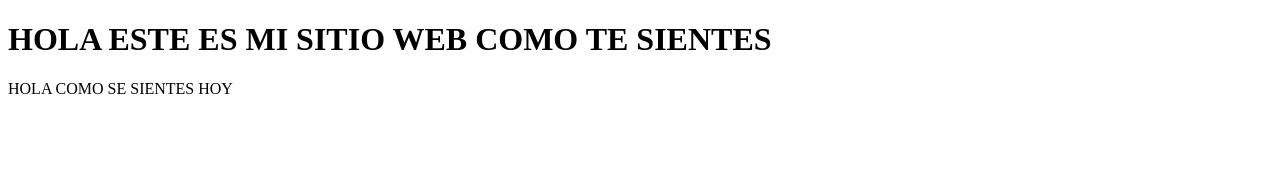
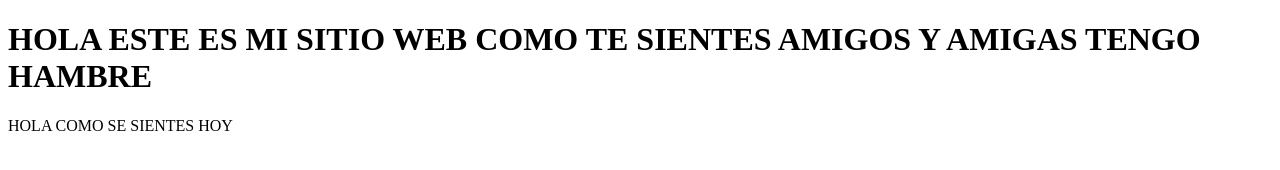
Before and after one commit to NicolasRondon1999/Curso_de_prework, a plain HTML site: page index.html in a window 1280 px wide. Drawn offline with Linux system fonts and the light colour scheme.

Commit message:
Cambios agregados

```diff
--- a/index.html
+++ b/index.html
@@ -7,7 +7,7 @@
     <title>HOLA MUNDO</title>
 </head>
 <body>
-    <h1>HOLA ESTE ES MI SITIO WEB COMO TE SIENTES</h1>
+    <h1>HOLA ESTE ES MI SITIO WEB COMO TE SIENTES AMIGOS Y AMIGAS TENGO HAMBRE</h1>
     <P>HOLA COMO SE SIENTES HOY</P>
 </body>
 </html>
```
